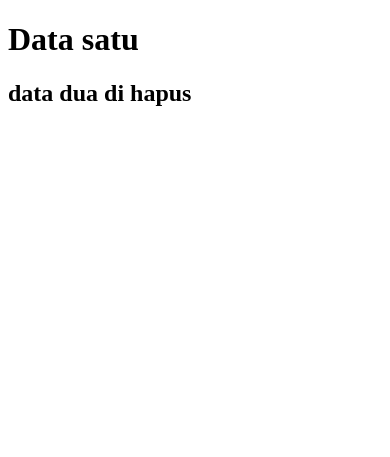
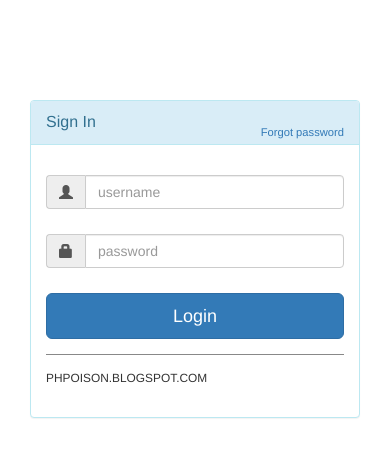
Before and after one commit to langsurya/perpus, a PHP site: page / in a window 390 px wide. Shown: the top 457 px of the page. Run offline with PHP 8.4, Linux system fonts and the light colour scheme.

Commit message:
halaman Login index

```diff
--- a/index.php
+++ b/index.php
@@ -1,10 +1,52 @@
 <!DOCTYPE html>
 <html>
 <head>
-	<title>Aplikasi Perpus PHP(PDO)</title>
+	<title>LOGIN HALAMAN</title>
+	<link rel="stylesheet" type="text/css" href="css/bootstrap.min.css">
+	<!-- <link rel="stylesheet" type="text/css" href="style.css"> -->
 </head>
 <body>
-	<h1>Data satu</h1>
-	<h2>data dua di hapus</h2>
+
+	<div class="container">
+		<div id="loginbox" style="margin-top: 100px;" class="mainbox col-md-6 col-md-offset-3 col-sm-8 col-sm-offset-2">
+			<div class="panel panel-info">
+				<div class="panel-heading">
+					<div class="panel-title">Sign In</div>
+					<div style="float: right; font-size: 80%; position: relative; top: -10px"><a href="#">Forgot password</a></div>
+				</div>
+
+				<div style="padding-top: 30px" class="panel-body">
+					<div style="display: none" id="login-alert" class="alert alert-danger col-sm-12"></div>
+					<form id="loginform" class="form-horizontal" role="form">
+						<div style="margin-bottom: 25px" class="input-group">
+							<span class="input-group-addon"><i class="glyphicon glyphicon-user"></i></span>
+							<input id="login-username" type="text" class="form-control" name="username" placeholder="username">
+						</div>
+						<div style="margin-bottom: 25px" class="input-group">
+							<span class="input-group-addon"><i class="glyphicon glyphicon-lock"></i></span>
+							<input id="login-password" type="password" class="form-control" name="password" placeholder="password">
+						</div>
+
+						<div style="margin-top: 10px;" class="form-group">
+							<div class="col-sm-12 controls">
+								<button class="btn btn-lg btn-primary btn-block"  name="Submit" value="Login" type="Submit">Login</button>
+							</div>
+						</div>
+
+
+						<div class="form-group">
+							<div class="col-md-12 control">
+								<div style="border-top: 1px solid#888; padding-top: 15px; font-size: 85%">
+									PHPOISON.BLOGSPOT.COM
+								</div>
+							</div>
+						</div>
+					</form>
+				</div>
+
+			</div>
+		</div>
+	</div>
+
 </body>
 </html>
```
Also changed, not shown: style.login.css (added, +99 -0 lines).
